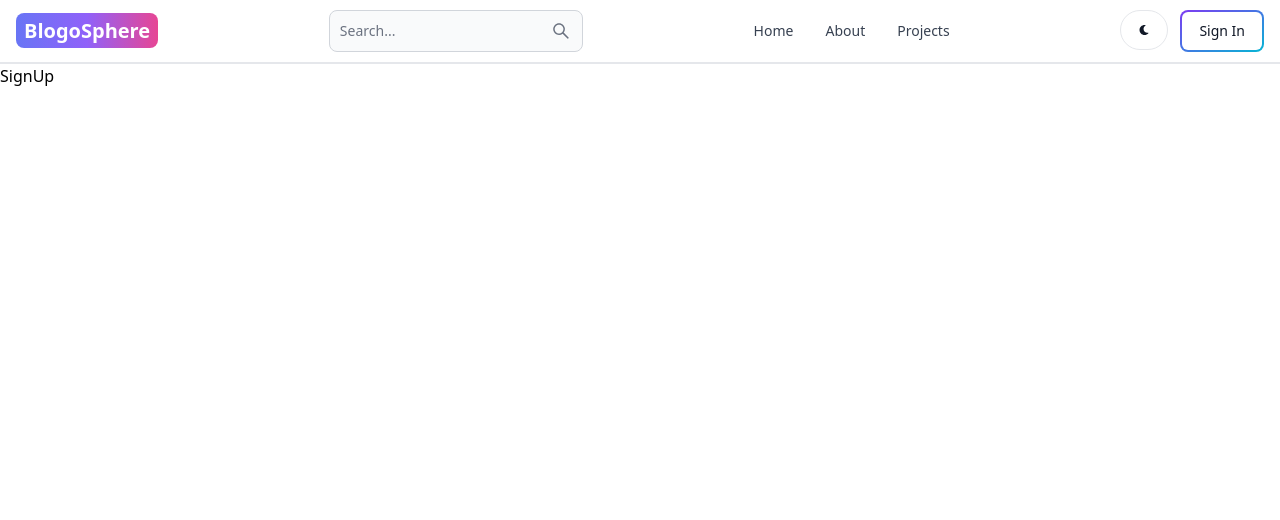
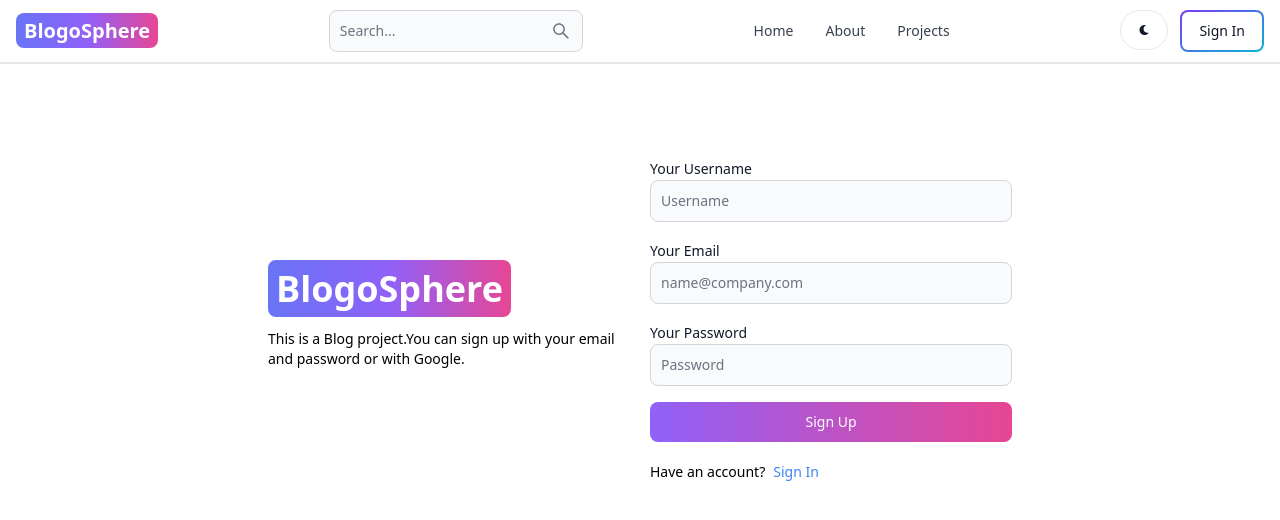
Before and after one commit to nikhilpatel9/Blogosphere, a React (Vite) app in the folder clint/: page /sign-up in a window 1280 px wide. Shown: the top 520 px of the page. Built offline with nearby package versions, Linux system fonts and the light colour scheme.

Commit message:
create sign up page

```diff
--- a/clint/src/pages/SignUp.jsx
+++ b/clint/src/pages/SignUp.jsx
@@ -1,7 +1,48 @@
+import { Button, Label, TextInput } from "flowbite-react";
+import { Link } from "react-router-dom";
 
 
 export default function SignUp() {
   return (
-    <div>SignUp</div>
+    <div className="min-h-screen mt-20">
+    <div className="flex p-3 max-w-3xl mx-auto flex-col md:flex-row md:flex
+    md:items-center gap-5">
+      { }
+        <div className="flex-1">
+        <Link to="/" className=' font-bold dark:text-white text-4xl'>
+            <span className='px-2 py-1 bg-gradient-to-r from-indigo-500 via-purple-500 to-pink-500 rounded-lg text-white'>BlogoSphere</span>
+        </Link>
+        <p className="text-sm mt-5">
+          This is a Blog project.You can sign up with your email and
+          password
+          or with Google.
+        </p>
+        </div>
+        {  }
+        <div className="flex-1">
+        <form className="flex flex-col gap-4">
+          <div>
+            <Label value='Your Username'/>
+            <TextInput type="text" placeholder="Username" id="username"/>
+          </div>
+          <div>
+            <Label value='Your Email'/>
+            <TextInput type="text" placeholder="name@company.com" id="email"/>
+          </div>
+          <div>
+            <Label value='Your Password'/>
+            <TextInput type="text" placeholder="Password" id="password"/>
+          </div>
+          <Button gradientDuoTone='purpleToPink' type='submit'>
+            Sign Up
+          </Button>
+        </form>
+        <div className="flex gap-2 text-sm mt-5">
+          <span>Have an account?</span>
+          <Link to='/sign-in' className="text-blue-500">Sign In</Link>
+        </div>
+        </div>
+    </div>
+    </div>
   )
 }
```
